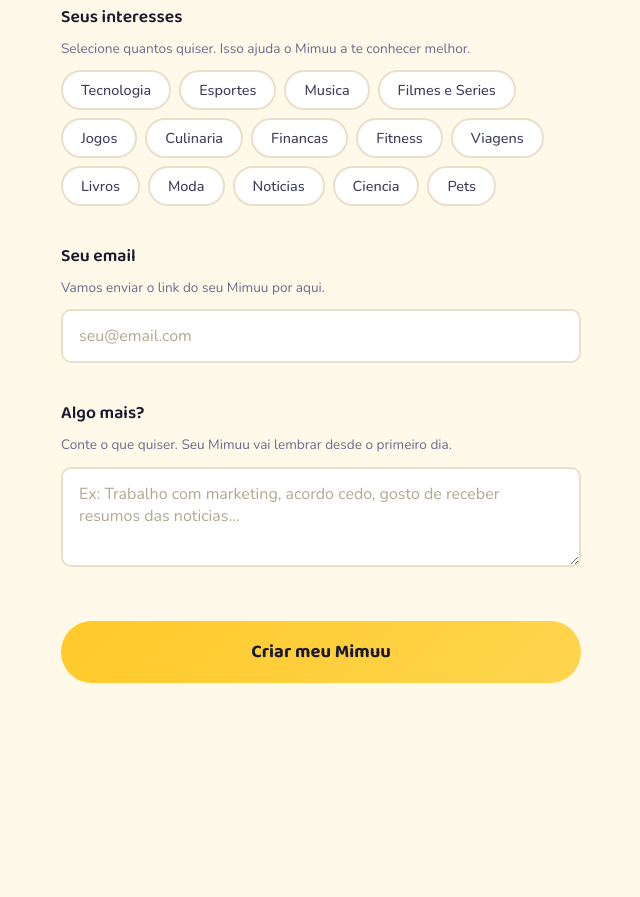
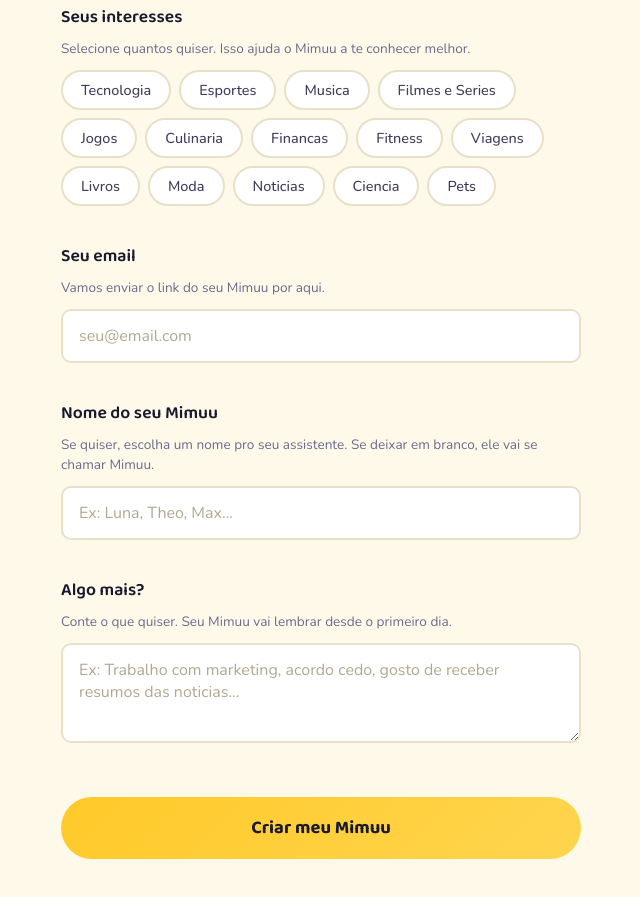
Before and after one commit to mimuu-ai/website, a website: page criar.html in a window 1280 px wide. Shown: the part 917-1814 px from the top of the page, without its empty margins (319-959 px from the left). Before the commit the page ends 1680 px from the top, so only its background shows below. Drawn offline with nearby package versions, Linux system fonts and the light colour scheme.

Commit message:
feat: add custom mimuu name field

```diff
--- a/criar.html
+++ b/criar.html
@@ -454,6 +454,13 @@
         <input type="email" id="email" placeholder="seu@email.com" required />
       </div>
 
+      <!-- Nome do Mimuu -->
+      <div class="section">
+        <div class="section-label">Nome do seu Mimuu</div>
+        <div class="section-hint">Se quiser, escolha um nome pro seu assistente. Se deixar em branco, ele vai se chamar Mimuu.</div>
+        <input type="text" id="nomeMimuu" placeholder="Ex: Luna, Theo, Max..." maxlength="20" />
+      </div>
+
       <!-- Observacoes -->
       <div class="section">
         <div class="section-label">Algo mais?</div>
@@ -544,6 +551,7 @@
         personalidade: personalidade.value,
         interesses: interesses,
         email: email,
+        nome_mimuu: document.getElementById('nomeMimuu').value.trim() || '',
         observacoes: document.getElementById('observacoes').value.trim()
       };
 
```
